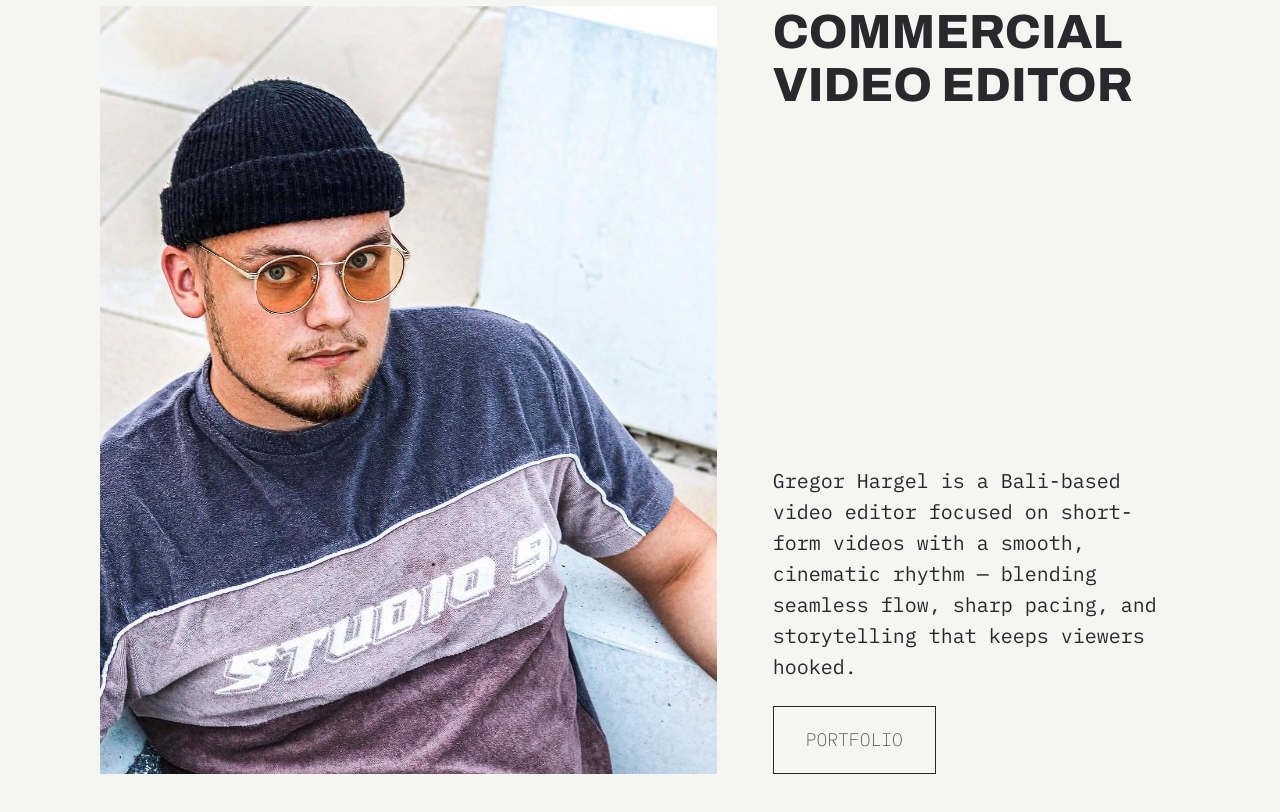
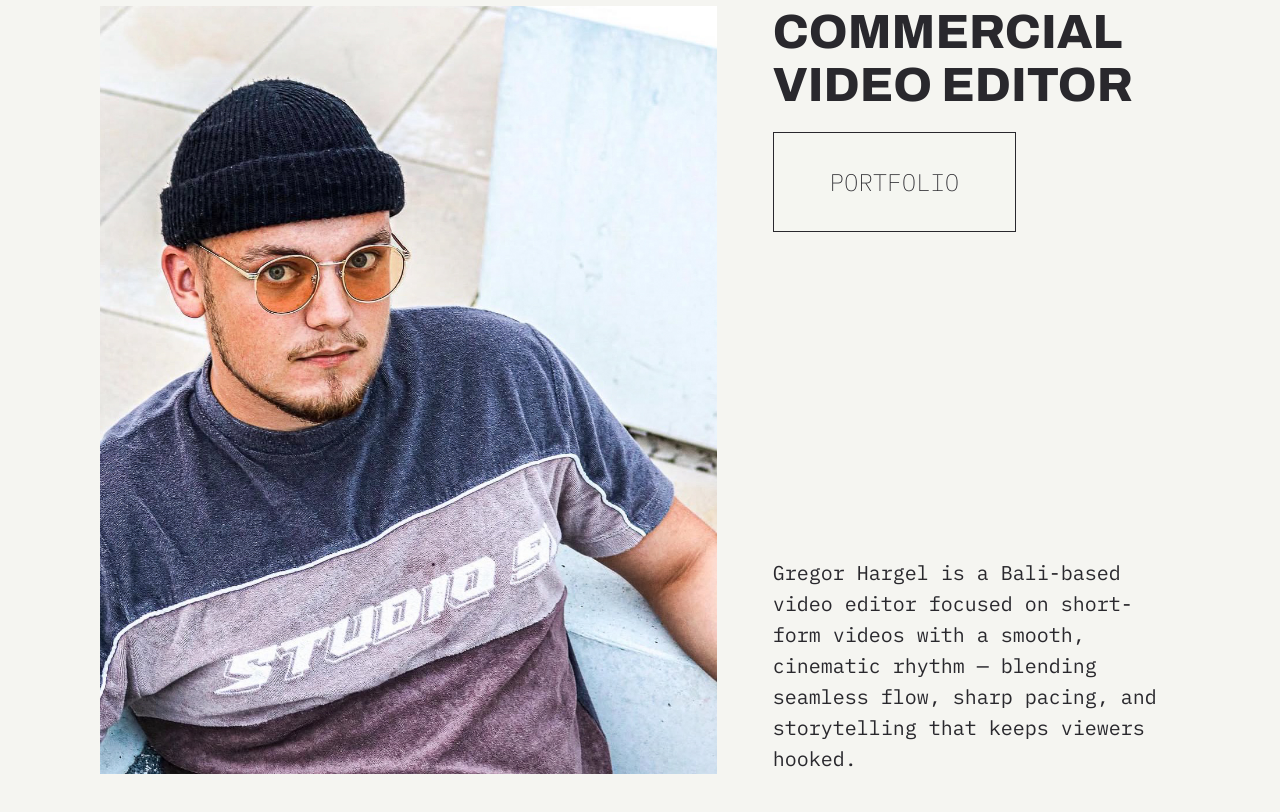
Before and after one commit to AivarP777/gregorhargel-portfolio-cms, a Next.js app: page / in a window 1280 px wide. Shown: the part 360-1172 px from the top of the page. Built offline with nearby package versions, Linux system fonts and the light colour scheme.

Commit message:
nupu asukoht

```diff
--- a/public/components/Hero.tsx
+++ b/public/components/Hero.tsx
@@ -91,6 +91,33 @@ export default function Hero() {
     COMMERCIAL<br />VIDEO EDITOR
   </h2>
 
+  {/* PORTFOLIO BUTTON UNDER TITLE */}
+  <Link
+  href="/portfolio"
+  className="
+    group relative mt-5 inline-flex
+    items-center justify-center
+
+    /* --- UUS SUURUS, AINULT DESKTOP ILUS --- */
+    h-[52px] sm:h-[60px] md:h-[68px]
+    lg:h-[100px] lg:px-14 lg:text-[24px]
+
+    border border-[#29282D]
+    bg-[#F5F6F1]
+    px-6 sm:px-8 text-[#29282D]
+    font-extralight text-[16px] sm:text-[18px] leading-[1]
+
+    transition-all duration-300 ease-in-out
+    hover:bg-[#29282D] hover:text-[#F5F6F1]
+    active:scale-[0.98]
+  "
+>
+  <span className="transition-colors duration-300">
+    PORTFOLIO
+  </span>
+</Link>
+
+
   <div className="mt-6 lg:mt-auto text-left">
     <p
       className="
@@ -103,23 +130,9 @@ export default function Hero() {
       videos with a smooth, cinematic rhythm — blending seamless flow,
       sharp pacing, and storytelling that keeps viewers hooked.
     </p>
-
-            <Link
-              href="/portfolio"
-              className="
-                group relative mt-6 inline-flex h-[52px] sm:h-[60px] md:h-[68px]
-                items-center justify-center border border-[#29282D]
-                bg-[#F5F6F1] px-6 sm:px-8 text-[#29282D]
-                font-extralight text-[16px] sm:text-[18px] leading-[1]
-                transition-all duration-300 ease-in-out
-                hover:bg-[#29282D] hover:text-[#F5F6F1]
-                active:scale-[0.98]
-              "
-            >
-              <span className="transition-colors duration-300">PORTFOLIO</span>
-            </Link>
   </div>
 </div>
+
       </div>
     </section>
   )
```
Lines whose indentation alone changed are shown as unchanged.
